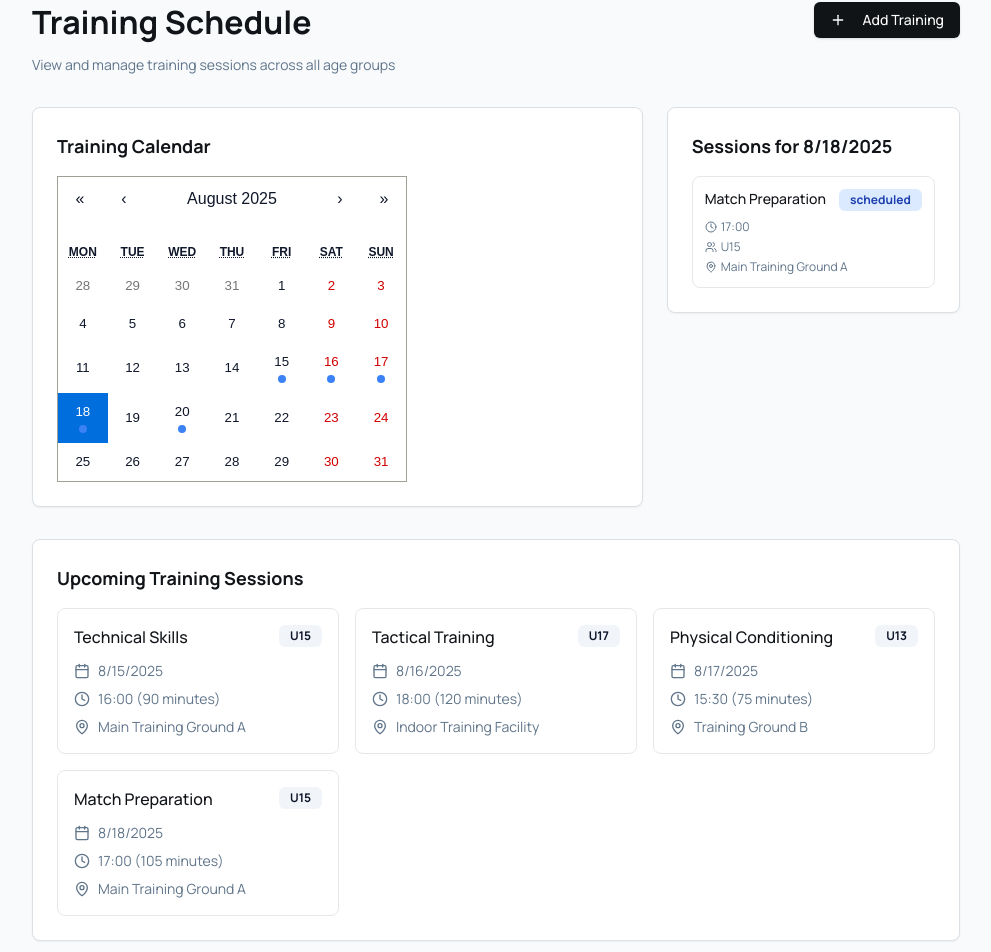
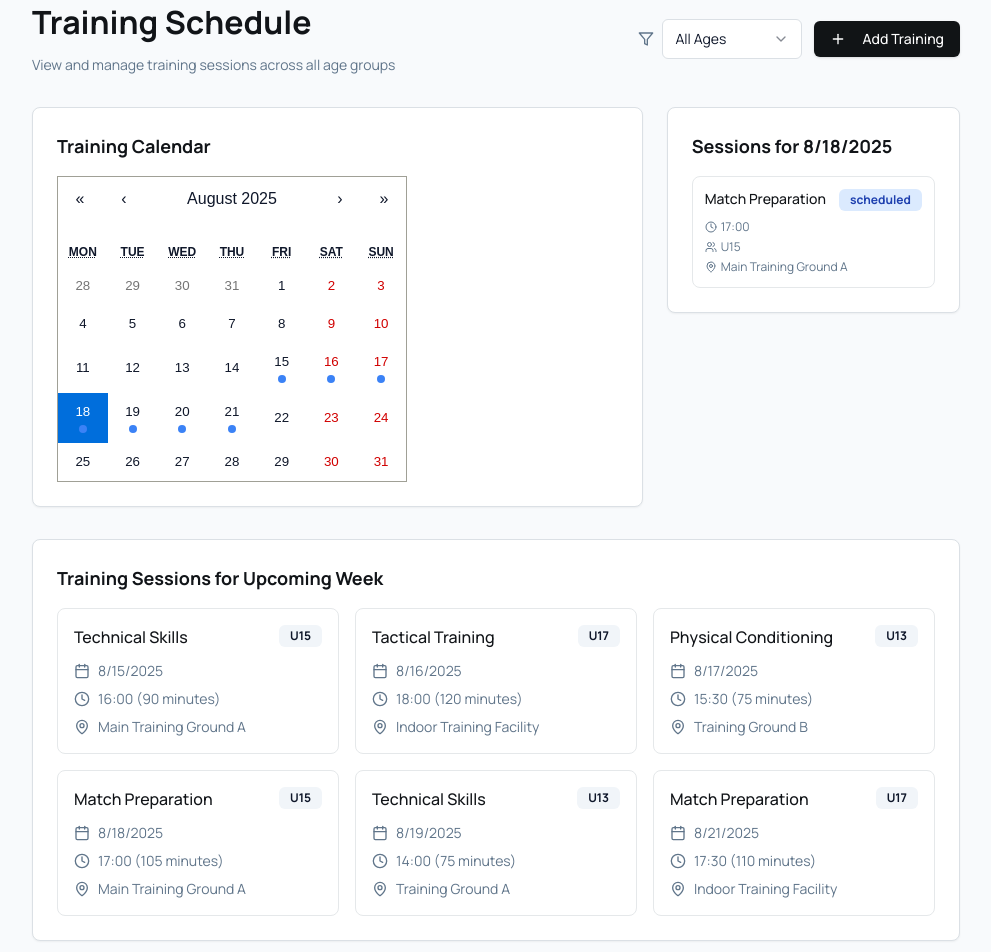
Before and after one commit to denzildoyle/Project-Pro, a React (Vite) app: page /training in a window 1280 px wide. Shown: the part 99-1051 px from the top of the page, without its empty margins (144-1135 px from the left). Built offline with nearby package versions, Linux system fonts and the light colour scheme.

Commit message:
Add filter to training

```diff
--- a/src/screens/Training/Training.tsx
+++ b/src/screens/Training/Training.tsx
@@ -28,6 +28,7 @@ import {
 	Target,
 	Plus,
 	Edit,
+	Filter,
 } from "lucide-react";
 import "react-calendar/dist/Calendar.css";
 
@@ -164,6 +165,51 @@ let trainingData: TrainingSession[] = [
 		plan: "The session will include a series of stretching and mobility exercises, followed by light ball work to maintain touch without exerting too much energy.",
 		status: "completed",
 	},
+	{
+		id: 6,
+		date: "2025-08-19",
+		time: "14:00",
+		location: "Training Ground A",
+		ageGroup: "U13",
+		coach: "Coach Williams",
+		type: "Technical Skills",
+		duration: "75 minutes",
+		description:
+			"Basic ball handling and passing skills for young players. Emphasis on fun while learning fundamental techniques.",
+		equipment: ["Small goals", "Training balls", "Cones", "Markers"],
+		objectives: [
+			"Master basic ball control",
+			"Learn proper passing technique",
+			"Build confidence with the ball",
+		],
+		plan: "Fun-focused session with games and activities designed to teach fundamental skills while keeping young players engaged.",
+		status: "scheduled",
+	},
+	{
+		id: 7,
+		date: "2025-08-21",
+		time: "17:30",
+		location: "Indoor Training Facility",
+		ageGroup: "U17",
+		coach: "Coach Thompson",
+		type: "Match Preparation",
+		duration: "110 minutes",
+		description:
+			"Final preparation before weekend match. Focus on set pieces, team shape, and mental preparation.",
+		equipment: [
+			"Full training kit",
+			"Video equipment",
+			"Tactical boards",
+			"Match balls",
+		],
+		objectives: [
+			"Finalize set piece routines",
+			"Review opponent weaknesses",
+			"Build team confidence",
+		],
+		plan: "Comprehensive preparation session including tactical review, set piece practice, and team bonding activities.",
+		status: "scheduled",
+	},
 ];
 
 type CalendarValue = Date | null;
@@ -182,6 +228,7 @@ export const Training = ({
 	const [editingTrainingId, setEditingTrainingId] = useState<number | null>(
 		null
 	);
+	const [ageFilter, setAgeFilter] = useState<string>("all");
 	const [newTraining, setNewTraining] = useState<Partial<TrainingSession>>({
 		date: "",
 		time: "",
@@ -198,16 +245,34 @@ export const Training = ({
 	});
 	const [errors, setErrors] = useState<Record<string, string>>({});
 
-	// Get training sessions for a specific date
+	// Filter training data based on age group
+	const getFilteredTrainingData = (): TrainingSession[] => {
+		if (ageFilter === "all") {
+			return trainingData;
+		}
+		return trainingData.filter((session) => session.ageGroup === ageFilter);
+	};
+
+	// Get training sessions for a specific date (filtered by age group)
 	const getTrainingForDate = (date: Date): TrainingSession[] => {
 		const dateString = date.toISOString().split("T")[0];
-		return trainingData.filter((training) => training.date === dateString);
+		const filteredData = getFilteredTrainingData();
+		return filteredData.filter((training) => training.date === dateString);
 	};
 
-	// Check if a date has training sessions
+	// Check if a date has training sessions (considering age filter)
 	const hasTraining = (date: Date): boolean => {
 		const dateString = date.toISOString().split("T")[0];
-		return trainingData.some((training) => training.date === dateString);
+		const filteredData = getFilteredTrainingData();
+		return filteredData.some((training) => training.date === dateString);
+	};
+
+	// Get unique age groups from training data
+	const getUniqueAgeGroups = (): string[] => {
+		const ageGroups = [
+			...new Set(trainingData.map((session) => session.ageGroup)),
+		];
+		return ageGroups.sort();
 	};
 
 	// Handle date click
@@ -226,6 +291,14 @@ export const Training = ({
 		setIsDetailsOpen(true);
 	};
 
+	// Handle age filter change
+	const handleAgeFilterChange = (value: string) => {
+		setAgeFilter(value);
+		// Reset selected date and close any open modals when filter changes
+		setSelectedDate(new Date());
+		setIsDetailsOpen(false);
+	};
+
 	// Custom tile content for calendar
 	const tileContent = ({ date }: { date: Date }) => {
 		if (hasTraining(date)) {
@@ -233,6 +306,9 @@ export const Training = ({
 			return (
 				<div className="flex justify-center mt-1">
 					<div className="w-2 h-2 bg-blue-500 rounded-full"></div>
+					{sessions.length > 1 && (
+						<div className="w-1 h-1 bg-blue-300 rounded-full ml-1"></div>
+					)}
 				</div>
 			);
 		}
@@ -254,7 +330,7 @@ export const Training = ({
 			date: "",
 			time: "",
 			location: "",
-			ageGroup: "",
+			ageGroup: ageFilter !== "all" ? ageFilter : "",
 			coach: "",
 			type: "",
 			duration: "",
@@ -401,6 +477,10 @@ export const Training = ({
 		? getTrainingForDate(selectedDate)
 		: [];
 
+	const filteredUpcomingSessions = getFilteredTrainingData()
+		.filter((session) => session.status === "scheduled")
+		.slice(0, 6);
+
 	return (
 		<div className="relative flex size-full min-h-screen flex-col bg-slate-50 overflow-x-hidden font-['Manrope','Noto_Sans',sans-serif]">
 			<div className="layout-container flex h-full grow flex-col">
@@ -420,6 +500,37 @@ export const Training = ({
 									age groups
 								</p>
 							</div>
+
+							<div className="flex gap-3 items-center">
+								{/* Age Group Filter */}
+								<div className="flex items-center gap-2">
+									<Filter className="w-4 h-4 text-[#60758a]" />
+									<Select
+										value={ageFilter}
+										onValueChange={handleAgeFilterChange}
+									>
+										<SelectTrigger className="w-[140px] font-['Manrope',Helvetica] border-[#dbe0e5]">
+											<SelectValue placeholder="All Ages" />
+										</SelectTrigger>
+										<SelectContent>
+											<SelectItem value="all">
+												All Ages
+											</SelectItem>
+											{getUniqueAgeGroups().map(
+												(ageGroup) => (
+													<SelectItem
+														key={ageGroup}
+														value={ageGroup}
+													>
+														{ageGroup}
+													</SelectItem>
+												)
+											)}
+										</SelectContent>
+									</Select>
+								</div>
+
+								{role === "coach" && (
 									<Button
 										onClick={handleAddTraining}
 										className="font-['Manrope',Helvetica] font-medium bg-[#111416] hover:bg-[#2a2d31] text-white"
@@ -427,7 +538,36 @@ export const Training = ({
 										<Plus className="w-4 h-4 mr-2" />
 										Add Training
 									</Button>
+								)}
 							</div>
+						</div>
+
+						{/* Active Filter Display */}
+						{ageFilter !== "all" && (
+							<div className="px-4 pb-2">
+								<div className="flex items-center gap-2">
+									<span className="text-sm text-[#60758a] font-['Manrope',Helvetica]">
+										Showing sessions for:
+									</span>
+									<Badge
+										variant="outline"
+										className="font-['Manrope',Helvetica]"
+									>
+										{ageFilter}
+									</Badge>
+									<Button
+										variant="ghost"
+										size="sm"
+										onClick={() =>
+											handleAgeFilterChange("all")
+										}
+										className="text-xs text-[#60758a] hover:text-[#111418] font-['Manrope',Helvetica]"
+									>
+										Clear filter
+									</Button>
+								</div>
+							</div>
+						)}
 
 						{/* Calendar and Sessions Layout */}
 						<div className="grid grid-cols-1 lg:grid-cols-3 gap-6 p-4">
@@ -436,6 +576,11 @@ export const Training = ({
 								<div className="bg-white rounded-lg shadow-sm border border-[#dbe0e5] p-6">
 									<h3 className="text-lg font-semibold text-[#111418] mb-4 font-['Manrope',Helvetica]">
 										Training Calendar
+										{ageFilter !== "all" && (
+											<span className="text-sm font-normal text-[#60758a] ml-2">
+												({ageFilter} sessions)
+											</span>
+										)}
 									</h3>
 									<div className="training-calendar">
 										<Calendar
@@ -509,8 +654,12 @@ export const Training = ({
 										</div>
 									) : (
 										<p className="text-[#60758a] text-sm font-['Manrope',Helvetica]">
-											No training sessions scheduled for
-											this date.
+											No{" "}
+											{ageFilter !== "all"
+												? `${ageFilter} `
+												: ""}
+											training sessions scheduled for this
+											date.
 										</p>
 									)}
 								</div>
@@ -521,20 +670,21 @@ export const Training = ({
 						<div className="p-4">
 							<div className="bg-white rounded-lg shadow-sm border border-[#dbe0e5] p-6">
 								<h3 className="text-lg font-semibold text-[#111418] mb-4 font-['Manrope',Helvetica]">
-									Upcoming Training Sessions
+									{ageFilter === "all"
+										? "Training Sessions for Upcoming Week"
+										: `Upcoming ${ageFilter} Training Sessions`}
 								</h3>
+
+								{filteredUpcomingSessions.length > 0 ? (
 									<div className="grid grid-cols-1 md:grid-cols-2 lg:grid-cols-3 gap-4">
-									{trainingData
-										.filter(
-											(session) =>
-												session.status === "scheduled"
-										)
-										.slice(0, 6)
-										.map((session) => (
+										{filteredUpcomingSessions.map(
+											(session) => (
 												<div
 													key={session.id}
 													onClick={() =>
-													handleTrainingClick(session)
+														handleTrainingClick(
+															session
+														)
 													}
 													className="p-4 border border-[#e5e8ea] rounded-lg cursor-pointer hover:bg-gray-50 transition-colors"
 												>
@@ -567,8 +717,18 @@ export const Training = ({
 														</div>
 													</div>
 												</div>
-										))}
+											)
+										)}
 									</div>
+								) : (
+									<p className="text-[#60758a] text-sm font-['Manrope',Helvetica]">
+										No upcoming{" "}
+										{ageFilter !== "all"
+											? `${ageFilter} `
+											: ""}
+										training sessions scheduled.
+									</p>
+								)}
 							</div>
 						</div>
 					</div>
```
Lines whose indentation alone changed are shown as unchanged.
